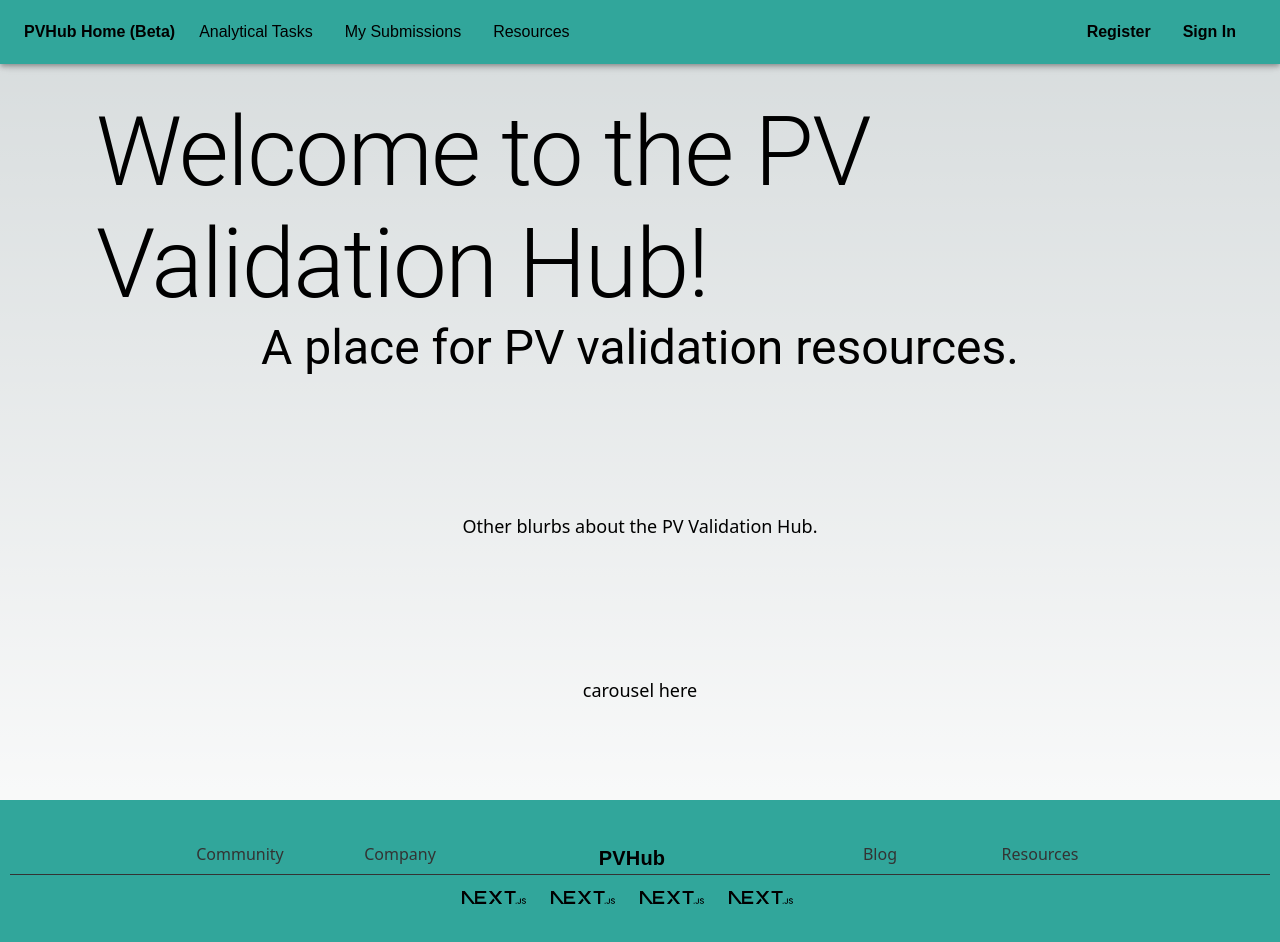
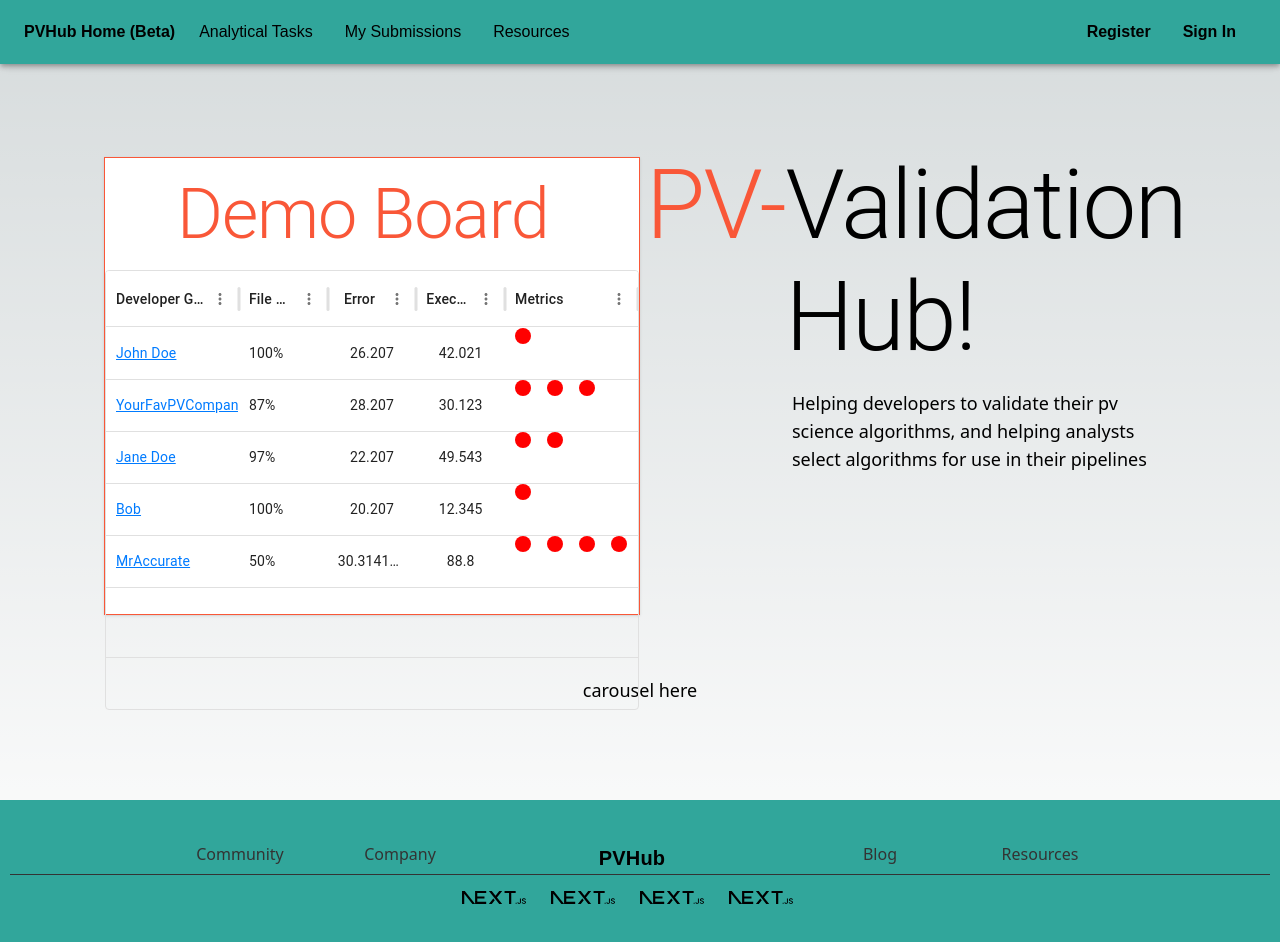
Before and after one commit to slacgismo/pv-validation-hub-client, a Next.js app: page / in a window 1280 px wide. Shown: the top 942 px of the page. Built offline with nearby package versions, Linux system fonts and the light colour scheme.

Commit message:
formatted demo table on homepage, tested implementation of new design
Signed-off-by: Duncan Ragsdale <88173870+Thistleman@users.noreply.github.com>

```diff
--- a/src/app/(analyses)/analyses/analysis/page.tsx
+++ b/src/app/(analyses)/analyses/analysis/page.tsx
@@ -57,8 +57,12 @@ const AnalysisPage: React.FC = () => {
     navigate.push('/analyses');
   }
 
-  const selectedAnalysis: string | number = parseInt(
-      searchParams.get('analysisId') || '', 10);
+  let selectedAnalysis: string | number = searchParams.get('analysisId');
+
+  if (selectedAnalysis !== 'development') {
+    selectedAnalysis = parseInt(
+        selectedAnalysis || '', 10);
+  }
 
   const [value, setValue] = useState(0);
   const [uploadSuccess, setUploadSuccess] = useState<uploadSuccess>({
@@ -88,15 +92,7 @@ const AnalysisPage: React.FC = () => {
   });
 
   useEffect(() => {
-    AnalysisService.getCardDetails(selectedAnalysis)
-        .then((response: any) => {
-          setIsLoading(false);
-          console.log('resp:', response.data);
-          setAnalysisDetailsCard(response.data);
-          setAnalysisId(response.data.analysis_id);
-        })
-        .catch((e: any) => {
-          if (window.location.hostname.includes('localhost') && (
+    if (window.location.hostname.includes('localhost') || (
       analysisId === 'development'
     )) {
       setAnalysisDetailsCard({
@@ -107,6 +103,14 @@ const AnalysisPage: React.FC = () => {
       setIsLoading(false);
       console.log('Loading development analysis');
     } else {
+      AnalysisService.getCardDetails(selectedAnalysis)
+          .then((response: any) => {
+            setIsLoading(false);
+            console.log('resp:', response.data);
+            setAnalysisDetailsCard(response.data);
+            setAnalysisId(response.data.analysis_id);
+          })
+          .catch((e: any) => {
             setError(e);
             console.error('Error:', error);
             setIsLoading(false);
@@ -114,8 +118,8 @@ const AnalysisPage: React.FC = () => {
               analysisId: 'development',
               analysis_name: 'Dev Analysis',
             });
+          });
     }
-        });
   }, [selectedAnalysis, dispatch, analysisId, error]);
 
   useEffect(() => {
--- a/src/app/globals.css
+++ b/src/app/globals.css
@@ -184,3 +184,20 @@ body {
   border: 5px solid #f8f9fa;
   box-shadow: 5px 5px 10px rgba(0, 0, 0, 0.1);
 }
+
+.tableBorder {
+  border: 1px solid #F95738;
+}
+
+.sTextColor {
+  color: #F95738;
+}
+
+.leftDivideHalf {
+  margin-left: 50dvw;
+}
+
+.completeFit {
+  width: 100%;
+  height: 100%;
+}
--- a/src/app/homepage.tsx
+++ b/src/app/homepage.tsx
@@ -7,6 +7,7 @@ import {Typography} from '@mui/material';
 
 import Header from '@/app/modules/header/header';
 import Footer from '@/app/modules/footer/footer';
+import DemoBoard from '@/app/modules/homepage/demoTable';
 
 // *********** REDUX IMPORTS ***********
 
@@ -21,20 +22,37 @@ export default function Home() {
   return (
     <div className="flex flex-col min-h-screen">
       <Header />
-      <main className="flex min-h-screen flex-col
+      <main className="flex min-h-screen min-w-screen flex-col
     items-center justify-between p-24">
         <div className="flex flex-col items-center">
-          <Typography variant="h1" className="text-5xl font-bold">
-          Welcome to the PV Validation Hub!
-          </Typography>
-          <Typography variant="h3" className="text-2xl mt-4">
-          A place for PV validation resources.
-          </Typography>
         </div>
-        <div>
-          <p className="text-lg mt-4">
-            Other blurbs about the PV Validation Hub.
-          </p>
+        <div className='grid grid-cols-2 gap-4 justify-center content-center'>
+          <div className="m-2
+          flex
+          flex-column
+          shadow tableBorder
+          bg-white
+          completeFit
+          justify-center">
+            <DemoBoard />
+          </div>
+          <div className="flex flex-col items-center">
+            <div className="flex flex-row">
+              <Typography variant="h1" className="
+              text-5xl
+              font-bold
+              sTextColor">
+           PV-
+              </Typography>
+              <Typography variant="h1" className="text-5xl font-bold">
+           Validation Hub!
+              </Typography>
+            </div>
+            <p className="text-lg mt-4 pl-36 items-center">
+            Helping developers to validate their pv science algorithms,
+            and helping analysts select algorithms for use in their pipelines
+            </p>
+          </div>
         </div>
         <div>
           <p className="text-lg mt-4">
--- /dev/null
+++ b/src/app/modules/homepage/demo.json
@@ -0,0 +1,47 @@
+[
+    {
+        "id": 1,
+        "file_completion": 100,
+        "created_by": "John Doe",
+        "execution_time": 42.021,
+        "status": "completed",
+        "metrics": ["time_series"],
+        "error": 26.207
+      },
+      {
+        "id": 2,
+        "file_completion": 87,
+        "created_by": "YourFavPVCompany",
+        "execution_time": 30.123,
+        "status": "completed",
+        "metrics": ["time_series", "latitude", "longitude"],
+        "error": 28.207
+      },
+      {
+        "id": 3,
+        "file_completion": 97,
+        "created_by": "Jane Doe",
+        "execution_time": 49.543,
+        "status": "completed",
+        "metrics": ["latitude", "longitude"],
+        "error": 22.207
+      },
+      {
+        "id": 4,
+        "file_completion": 100,
+        "created_by": "Bob",
+        "execution_time": 12.345,
+        "status": "completed",
+        "metrics": ["data_sampling_frequency"],
+        "error": 20.207
+      },
+      {
+        "id": 5,
+        "file_completion": 50,
+        "created_by": "MrAccurate",
+        "execution_time": 88.8,
+        "status": "completed",
+        "metrics": ["time_series", "latitude", "longitude", "data_sampling_frequency"],
+        "error": 30.31415968
+      }
+]
--- a/src/app/modules/homepage/demoTable.tsx
+++ b/src/app/modules/homepage/demoTable.tsx
@@ -0,0 +1,124 @@
+'use client';
+// *********** START OF IMPORTS ***********
+
+import React from 'react';
+import {Box} from '@mui/material';
+import {DataGrid} from '@mui/x-data-grid';
+import {GridColDef} from '@mui/x-data-grid';
+import {Typography} from '@mui/material';
+
+// *********** MODULE IMPORTS ***********
+
+import demo from '@/app/modules/homepage/demo.json';
+import CustomGraphics from '@/app/modules/svg/customGraphics';
+
+// *********** REDUX IMPORTS ***********
+
+// *********** END OF IMPORTS ***********
+
+/**
+ * Leaderboard component
+ * @param {number} analysisId
+ * @return {JSX.Element}
+ */
+export default function DemoBoard() {
+  const columns: GridColDef[] = [
+    {
+      field: 'created_by',
+      headerName: 'Developer Group',
+      flex: 1.5,
+      filterable: false,
+      sortable: false,
+      groupable: false,
+      renderCell: (params: any) => {
+        const {value} = params;
+        if (value !== null || value !== undefined) {
+          const link = `/profile?u=${value}`;
+          return (
+            <div href={link} className="standardLink">
+              {value}
+            </div>
+          );
+        } else {
+          return 'N/A';
+        }
+      },
+    },
+    {
+      field: 'file_completion',
+      headerName: 'File Completion',
+      flex: 1,
+      filterable: false,
+      sortable: false,
+      groupable: false,
+      headerClassName: 'text-center',
+      valueGetter: (params: any) => {
+        return params !== null && params !== undefined ? params + '%' : 0 + '%';
+      },
+    },
+    {
+      field: 'error',
+      headerName: 'Error',
+      headerAlign: 'center',
+      align: 'center',
+      flex: 1,
+      valueGetter: (params: any) => {
+        return params !== null && params !== undefined ? params : 'N/A';
+      },
+    },
+    {
+      field: 'execution_time',
+      headerName: 'Execution Time',
+      headerAlign: 'center',
+      align: 'center',
+      flex: 1,
+      valueGetter: (params: any) => {
+        return params !== null && params !== undefined ? params : 0;
+      },
+    },
+    {
+      field: 'metrics',
+      headerName: 'Metrics',
+      filterable: false,
+      sortable: false,
+      groupable: false,
+      headerClassName: 'text-center',
+      flex: 1.5,
+      renderCell: (params) => {
+        // Assuming params.value is an array of SVG paths or components you want to render
+        // You can adjust the rendering logic based on your actual data structure
+        return (
+          <Box>
+            {params.value.map((name, index) => {
+              const key=`${index}-${name}`;
+              return (
+                // eslint-disable-next-line
+                CustomGraphics.useSvg('red', name, key) // useSVG is a custom hook that returns an SVG component
+              );
+            })}
+          </Box>
+        );
+      },
+    },
+  ];
+
+  return (
+    <Box sx={{
+      height: '55dvh',
+      width: '60dvw',
+    }} className='content-center justify-center'>
+      <Typography
+        variant="h1"
+        className="text-5xl font-bold sTextColor scale-[0.73]">
+        Demo Board
+      </Typography>
+      <DataGrid
+        columns={columns}
+        disableColumnFilter={true}
+        rows={Array.isArray(demo) ? demo : []}
+        hideFooterPagination={true}
+        className="scale-[0.85]"
+      />
+    </Box>
+  );
+}
--- /dev/null
+++ b/src/app/modules/svg/customGraphics.tsx
@@ -0,0 +1,56 @@
+'use client';
+// *********** START OF IMPORTS ***********
+
+import React, {useState} from 'react';
+
+// *********** MODULE IMPORTS ***********
+
+// *********** REDUX IMPORTS ***********
+
+// *********** END OF IMPORTS ***********
+
+const CustomGraphics = {
+  useSvg: (color: string, name: string, key: string) => {
+    const [isHovered, setIsHovered] = useState(false);
+
+    return (
+      <div
+        onMouseEnter={() => setIsHovered(true)}
+        onMouseLeave={() => setIsHovered(false)}
+        className="relative inline-block"
+        style={{overflow: 'visible'}}
+        key={key}
+      >
+        <svg
+          xmlns="http://www.w3.org/2000/svg"
+          viewBox="0 0 100 100"
+          overflow="visible"
+          className="transition duration-300 ease-in-out m-2 h-4">
+          <circle r="50%" fill={color} />
+        </svg>
+        {isHovered && (
+          <div
+            className="absolute
+          left-1/2
+          transform
+          -translate-x-1/2
+          mt-2
+          px-2
+          py-1
+          bg-black bg-opacity-75
+          text-white
+          text-sm
+          rounded
+          shadow-lg
+          text-center"
+            style={{bottom: '-50%'}}
+          >
+            {name}
+          </div>
+        )}
+      </div>
+    );
+  },
+};
+
+export default CustomGraphics;
```
Also changed, not shown: 1 other file (tests, documents, lock files or other folders). Lines whose indentation alone changed are shown as unchanged.
